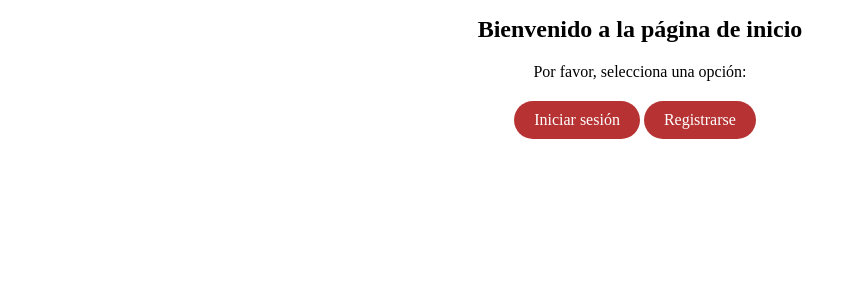
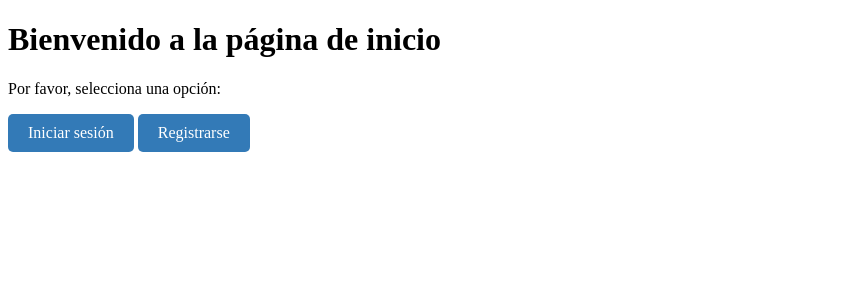
Before and after one commit to GonzaloRail/Laoboratorio_05_PWEB, a Django app: page / in a window 1280 px wide. Shown: the top 300 px of the page, without its empty margins (0-857 px from the left). Run offline with Django 4.2, Linux system fonts and the light colour scheme.

Commit message:
Cambios en el CSS del proyecto

```diff
--- a/jobs_board/jobs_board/static/css/styles.css
+++ b/jobs_board/jobs_board/static/css/styles.css
@@ -1,32 +1,14 @@
-.container {
-  text-align: center;
-}
-
-h1 {
-  font-size: 24px;
-  margin-bottom: 20px;
-}
-
-p {
-  font-size: 16px;
-  margin-bottom: 10px;
-}
-
-.button-container {
-  margin-top: 20px;
-}
-
 .button {
     display: inline-block;
     padding: 10px 20px;
-  background-color: #b73333;
+    background-color: #337ab7;
     color: #fff;
     text-decoration: none;
-  border-radius: 20px;
+    border-radius: 5px;
   }
 
   .button:hover {
-  background-color: #902828;
+    background-color: #286090;
   }
 
   .button.register {
```
Lines whose indentation alone changed are shown as unchanged.
